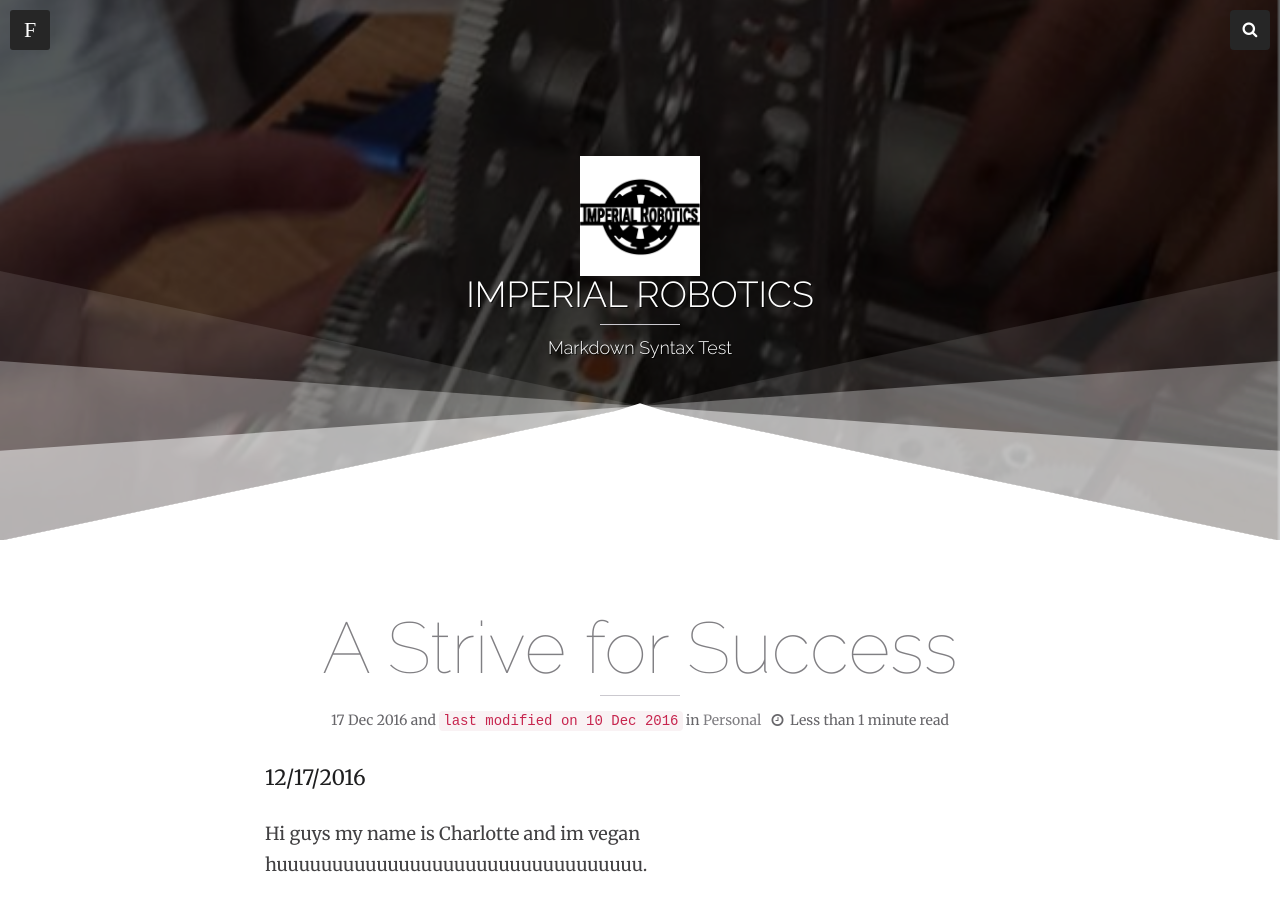
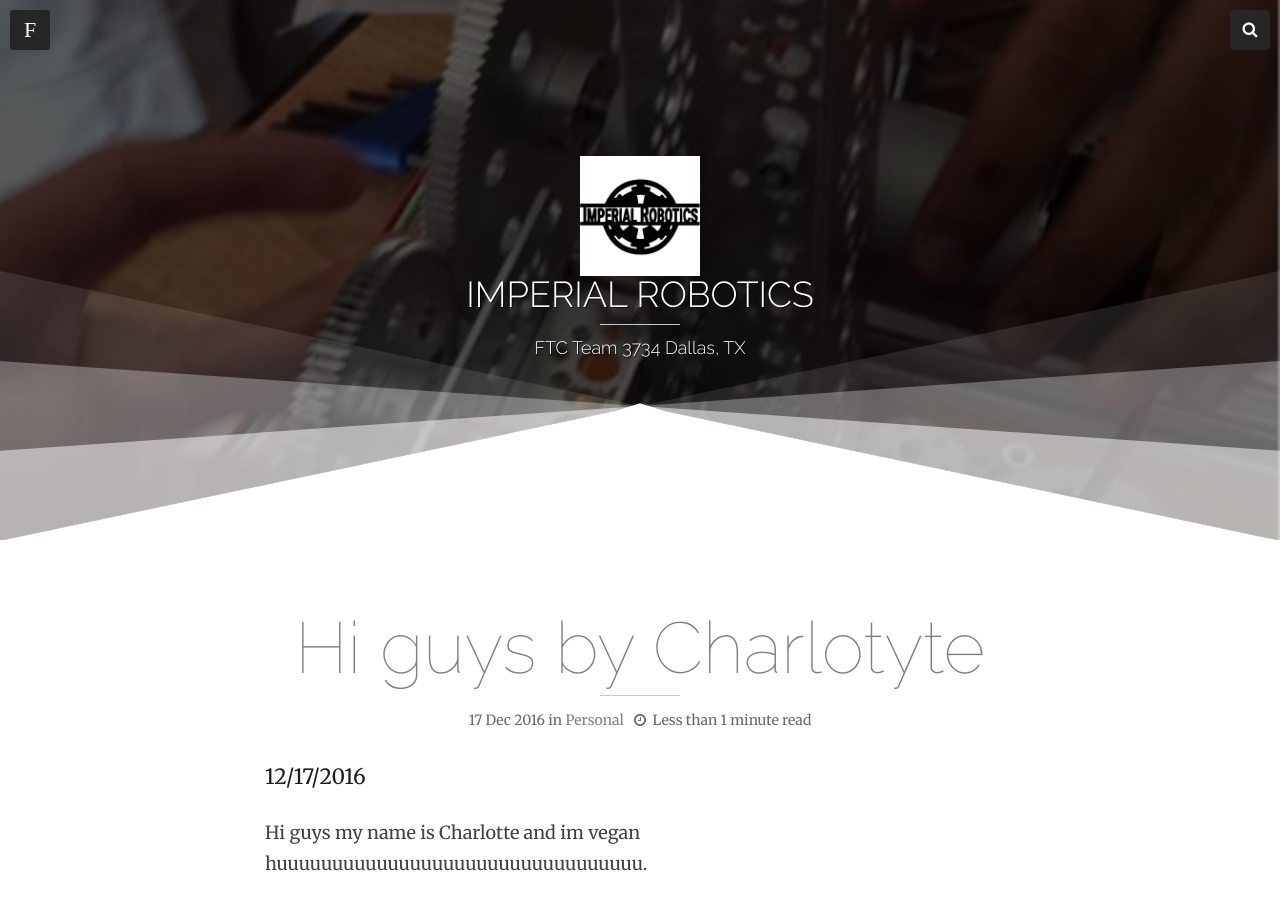
Before and after one commit to hmfaysal/hmfaysal-omega-theme, a Jekyll site: the page built from _posts/2016-12-17-Charlotte.md, in a window 1280 px wide and 900 px high. Built offline with Jekyll 4.4.1, drawn with Linux system fonts in a browser that asks for light colours; comment, search, counter and statistics services are not loaded.

Commit message:
Update 2016-12-17-Charlotte.md

```diff
--- a/_posts/2016-12-17-Charlotte.md
+++ b/_posts/2016-12-17-Charlotte.md
@@ -1,9 +1,9 @@
 ---
 layout: post
-title: "A Strive for Success"    # Title of the post
+title: "Hi guys by Charlotyte"    # Title of the post
 description:        # Description of the post, used for Facebook Opengraph & Twitter
-headline: Markdown Syntax Test      # Will appear in bold letters on top of the post
-modified: 2016-12-10                 # Date
+headline: FTC Team 3734 Dallas, TX      # Will appear in bold letters on top of the post
+modified: 2016-12-17                 # Date
 category: personal
 tags: []
 image:
```
